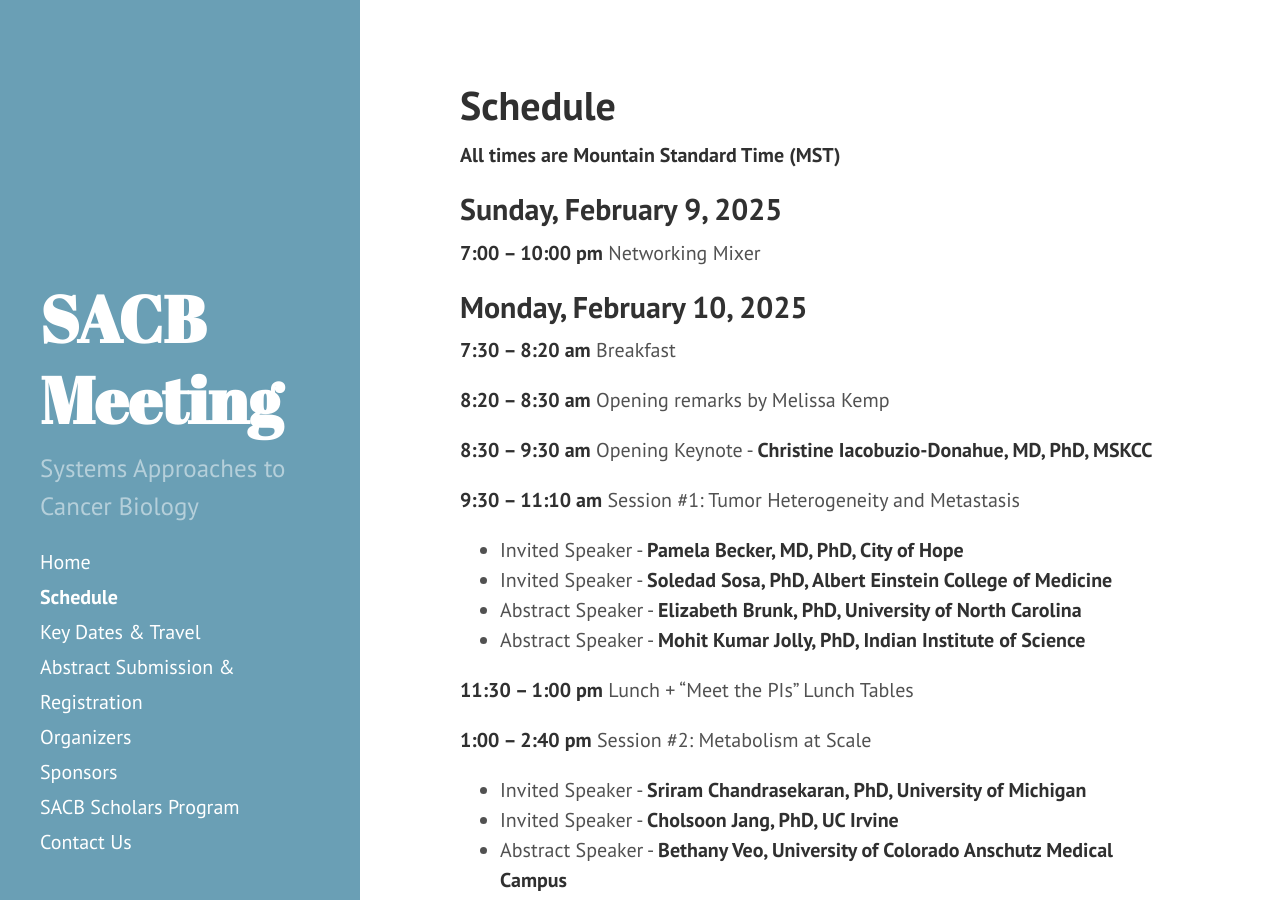
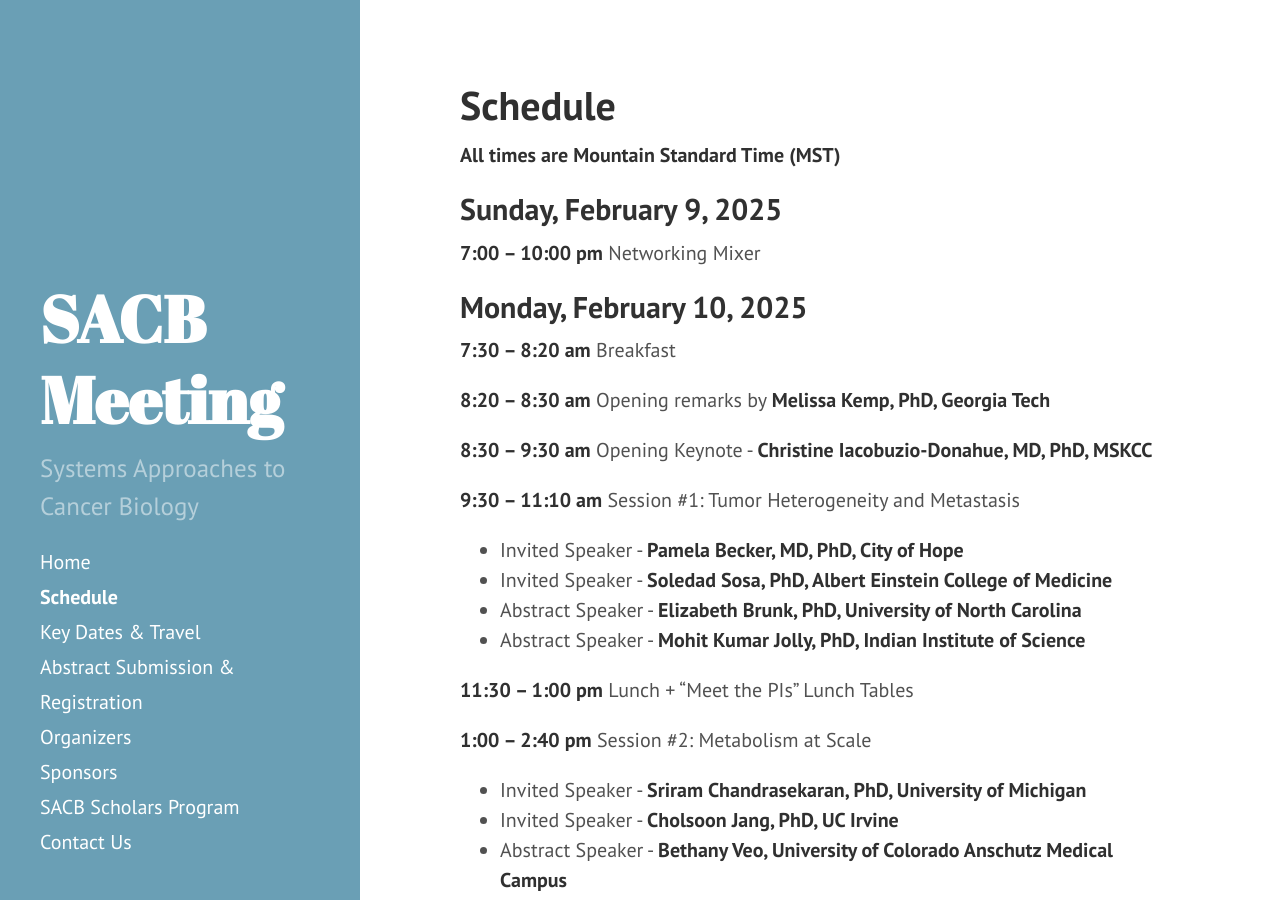
Before and after one commit to AECCSB/sacb-meeting, a Jekyll site: the page built from schedule.md, in a window 1280 px wide and 900 px high. Built offline with Jekyll 4.4.1, drawn with Linux system fonts in a browser that asks for light colours; some of the changed text lies outside the part shown.

Commit message:
Update schedule.md

```diff
--- a/schedule.md
+++ b/schedule.md
@@ -12,7 +12,7 @@
 ## Monday, February 10, 2025
 **7:30 – 8:20 am**		Breakfast
 
-**8:20 – 8:30 am**		Opening remarks by Melissa Kemp
+**8:20 – 8:30 am**		Opening remarks by **Melissa Kemp, PhD, Georgia Tech**
 
 **8:30 – 9:30 am**		Opening Keynote - **Christine Iacobuzio-Donahue, MD, PhD, MSKCC**
 
@@ -108,6 +108,6 @@
 
 **11:00 am – 12:00 pm**	Closing Keynote - **Douglas Lauffenburger, PhD, MIT**
 
-**12:00 pm**		Closing remarks by Paul Macklin
+**12:00 pm**		Closing remarks by **Paul Macklin, PhD, Indiana University**
 
 _Note: Invited talks will be limited to 35 minutes total (5 minutes for questions). Selected talks will be limited to 15 minutes total. Poster preview lightning talks will be 2 minutes and meant to be previews of posters._
```
